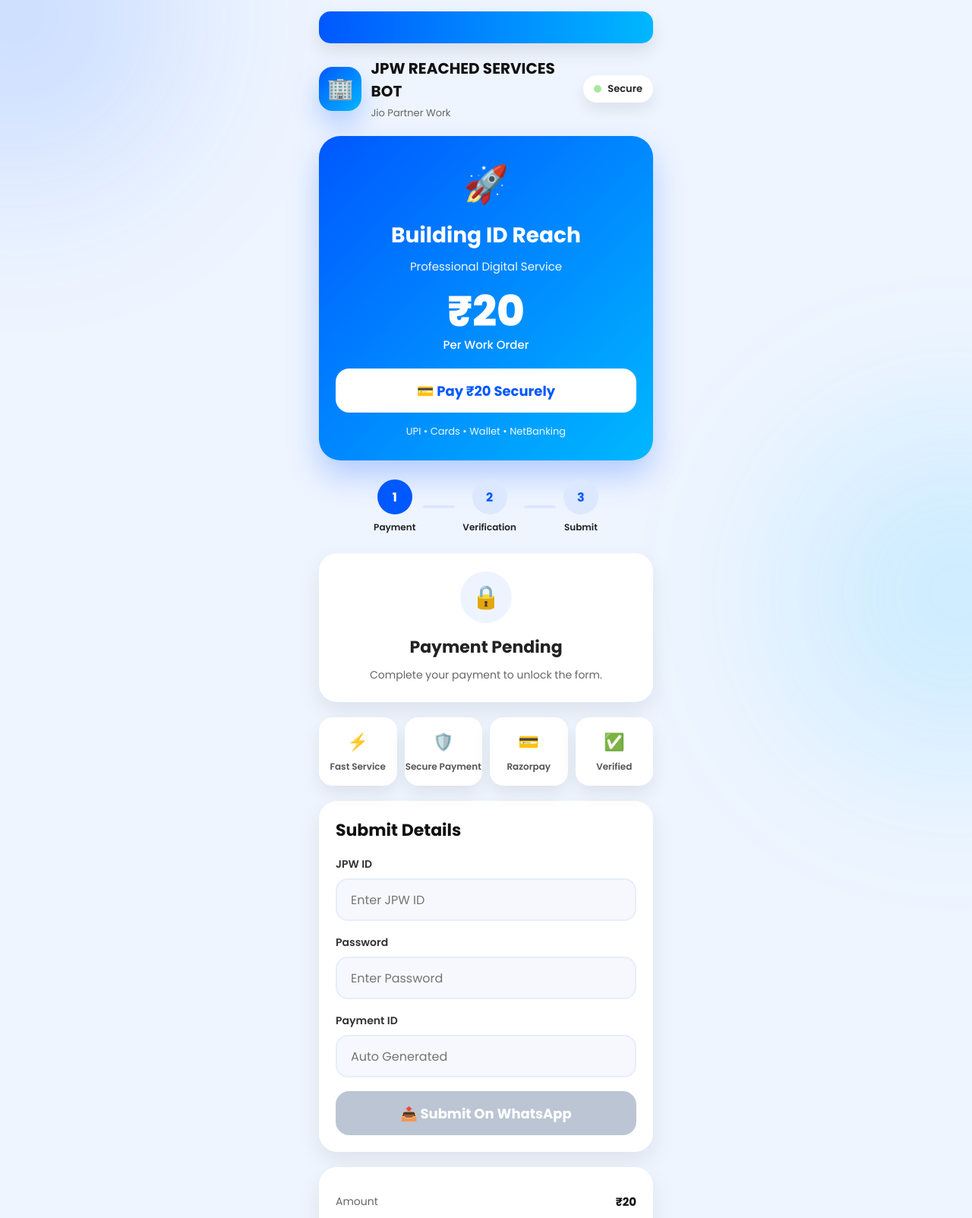
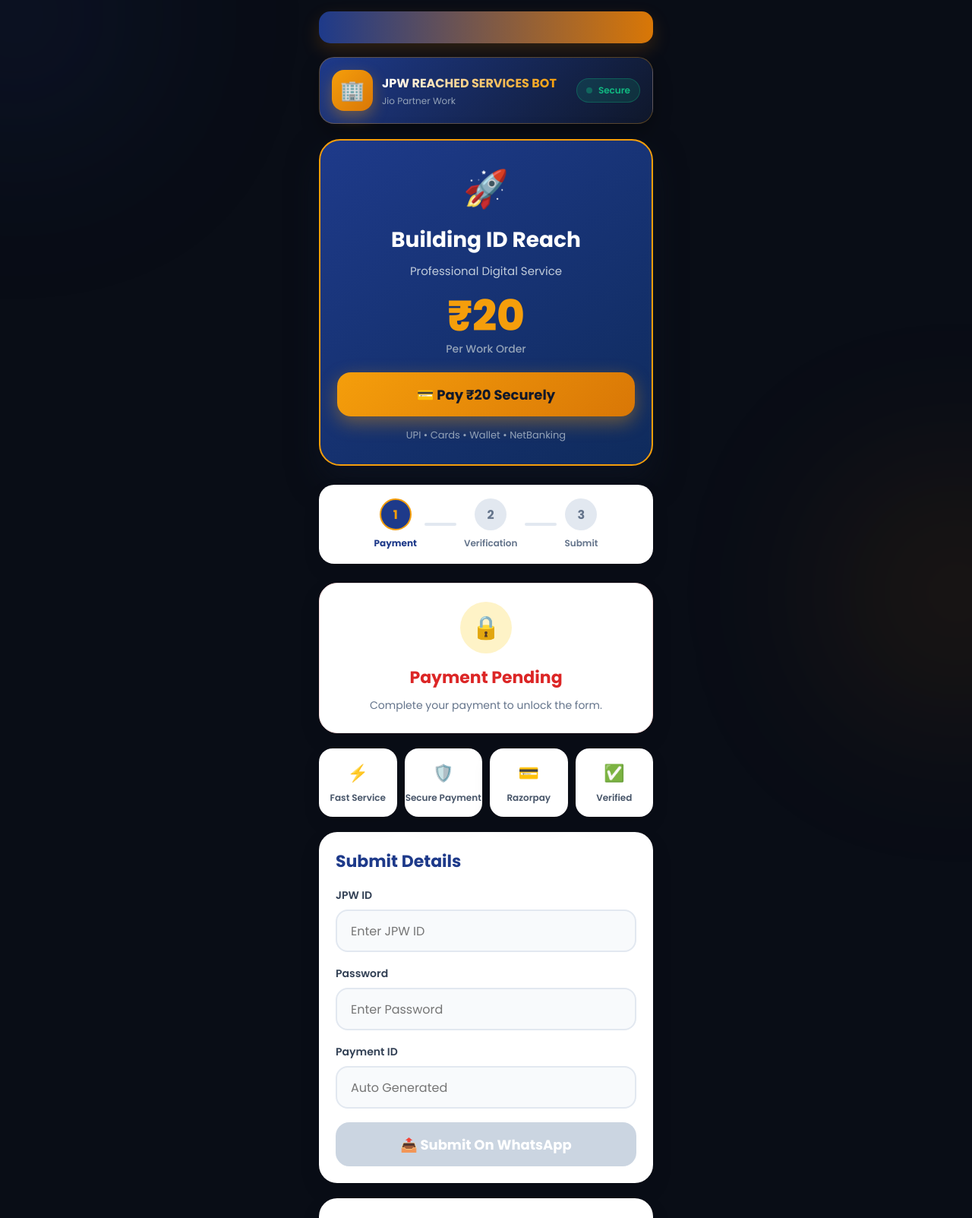
Before and after one commit to Sibay12/Jpw, a website: page index.html in a window 1280 px wide. Shown: the top 1603 px of the page at 76% size. Drawn offline with Linux system fonts and the light colour scheme.

Commit message:
Update style.css

```diff
--- a/style.css
+++ b/style.css
@@ -1,7 +1,6 @@
 /*==================================================
-AINEX JPW PRO v4
+JPW REACHED SERVICES BOT v4
 style.css
-PART 2
 ==================================================*/
 
 *{
@@ -17,11 +16,11 @@ scroll-behavior:smooth;
 }
 
 body{
-background:#eef5ff;
+background:#090d16;
 overflow-x:hidden;
 min-height:100vh;
 position:relative;
-color:#222;
+color:#1e293b;
 }
 
 /* Background */
@@ -32,10 +31,10 @@ top:-180px;
 left:-180px;
 width:400px;
 height:400px;
-background:#0058ff;
+background:radial-gradient(circle, rgba(30, 58, 138, 0.6) 0%, rgba(0,0,0,0) 70%);
 border-radius:50%;
 filter:blur(130px);
-opacity:.18;
+opacity:.6;
 z-index:-2;
 }
 
@@ -45,10 +44,10 @@ bottom:-180px;
 right:-180px;
 width:400px;
 height:400px;
-background:#00b8ff;
+background:radial-gradient(circle, rgba(217, 119, 6, 0.4) 0%, rgba(0,0,0,0) 70%);
 border-radius:50%;
 filter:blur(130px);
-opacity:.18;
+opacity:.6;
 z-index:-2;
 }
 
@@ -64,13 +63,13 @@ padding:15px;
 
 .topBar{
 height:42px;
-background:linear-gradient(90deg,#0058ff,#00b7ff);
+background:linear-gradient(90deg,#1e3a8a,#d97706);
 border-radius:15px;
 overflow:hidden;
 display:flex;
 align-items:center;
 margin-bottom:18px;
-box-shadow:0 10px 25px rgba(0,0,0,.10);
+box-shadow:0 10px 25px rgba(217, 119, 6, .20);
 }
 
 .marquee{
@@ -104,6 +103,11 @@ display:flex;
 justify-content:space-between;
 align-items:center;
 margin-bottom:20px;
+background:linear-gradient(135deg, #1e3a8a, #0f172a);
+border:1px solid rgba(245, 158, 11, 0.3);
+padding:16px;
+border-radius:20px;
+box-shadow:0 10px 25px rgba(0,0,0,.30);
 }
 
 .brand{
@@ -113,47 +117,51 @@ gap:12px;
 }
 
 .logo{
-width:58px;
-height:58px;
-border-radius:18px;
-background:linear-gradient(135deg,#0058ff,#00b7ff);
+width:54px;
+height:54px;
+border-radius:16px;
+background:linear-gradient(135deg,#f59e0b,#d97706);
 display:flex;
 justify-content:center;
 align-items:center;
-font-size:28px;
+font-size:26px;
 color:#fff;
-box-shadow:0 18px 35px rgba(0,88,255,.25);
+box-shadow:0 8px 20px rgba(245, 158, 11, .35);
 }
 
 .brand h1{
-font-size:20px;
+font-size:16px;
 font-weight:700;
-color:#111;
+color:#fff;
+background: linear-gradient(90deg, #ffffff, #f59e0b);
+-webkit-background-clip: text;
+-webkit-text-fill-color: transparent;
 }
 
 .brand p{
-font-size:13px;
-color:#666;
-margin-top:4px;
+font-size:12px;
+color:#94a3b8;
+margin-top:2px;
 }
 
 .liveStatus{
-padding:8px 14px;
-background:#fff;
+padding:6px 12px;
+background:rgba(16, 185, 129, 0.15);
+color:#10b981;
+border:1px solid rgba(16, 185, 129, 0.3);
 border-radius:50px;
 display:flex;
 align-items:center;
 gap:8px;
-font-size:13px;
+font-size:12px;
 font-weight:600;
-box-shadow:0 10px 20px rgba(0,0,0,.08);
 }
 
 .liveStatus span{
-width:10px;
-height:10px;
+width:8px;
+height:8px;
 border-radius:50%;
-background:#18c400;
+background:#10b981;
 animation:blink .9s infinite;
 }
 
@@ -168,12 +176,13 @@ opacity:.30;
 /* Hero */
 
 .heroCard{
-background:linear-gradient(135deg,#0058ff,#00b8ff);
+background:linear-gradient(145deg, #1e3a8a 0%, #0f2b5c 100%);
+border:2px solid #f59e0b;
 border-radius:28px;
 padding:28px 22px;
 text-align:center;
 color:#fff;
-box-shadow:0 20px 40px rgba(0,80,255,.25);
+box-shadow:0 20px 40px rgba(15, 23, 42, .50);
 }
 
 .rocket{
@@ -190,6 +199,7 @@ font-weight:700;
 margin-top:8px;
 font-size:15px;
 opacity:.95;
+color:#cbd5e1;
 }
 
 .price{
@@ -197,13 +207,15 @@ margin-top:20px;
 font-size:56px;
 font-weight:800;
 line-height:1;
+color:#f59e0b;
 }
 
 .price span{
 display:block;
 margin-top:8px;
-font-size:15px;
+font-size:14px;
 font-weight:500;
+color:#94a3b8;
 }
 
 #payBtn{
@@ -212,12 +224,13 @@ height:58px;
 border:none;
 border-radius:18px;
 margin-top:24px;
-background:#fff;
-color:#0058ff;
+background:linear-gradient(135deg,#f59e0b,#d97706);
+color:#0f172a;
 font-size:18px;
 font-weight:700;
 cursor:pointer;
 transition:.30s;
+box-shadow:0 8px 25px rgba(245, 158, 11, .40);
 }
 
 #payBtn:hover{
@@ -227,7 +240,7 @@ transform:translateY(-3px);
 .paymentType{
 margin-top:15px;
 font-size:13px;
-opacity:.95;
+color:#94a3b8;
 }
 
 /* Steps */
@@ -237,6 +250,10 @@ display:flex;
 justify-content:center;
 align-items:center;
 margin:25px 0;
+background:#ffffff;
+padding:18px;
+border-radius:20px;
+box-shadow:0 10px 25px rgba(0,0,0,.08);
 }
 
 .step{
@@ -247,32 +264,39 @@ gap:8px;
 }
 
 .circle{
-width:46px;
-height:46px;
+width:42px;
+height:42px;
 border-radius:50%;
 display:flex;
 justify-content:center;
 align-items:center;
-background:#dbe8ff;
-color:#0058ff;
+background:#e2e8f0;
+color:#64748b;
 font-weight:700;
 transition:.30s;
 }
 
 .step.active .circle{
-background:#0058ff;
-color:#fff;
+background:#1e3a8a;
+color:#f59e0b;
+border:2px solid #f59e0b;
 }
 
 .step p{
 font-size:12px;
 font-weight:600;
+color:#64748b;
+}
+
+.step.active p{
+color:#1e3a8a;
+font-weight:700;
 }
 
 .line{
 width:42px;
 height:4px;
-background:#dbe8ff;
+background:#e2e8f0;
 margin:0 10px;
 border-radius:20px;
 }
@@ -286,6 +310,7 @@ border-radius:24px;
 text-align:center;
 box-shadow:0 12px 30px rgba(0,0,0,.08);
 margin-bottom:20px;
+border:1px solid #fee2e2;
 }
 
 .statusIcon{
@@ -294,7 +319,7 @@ height:68px;
 margin:auto;
 margin-bottom:15px;
 border-radius:50%;
-background:#eef4ff;
+background:#fef3c7;
 display:flex;
 justify-content:center;
 align-items:center;
@@ -304,18 +329,14 @@ font-size:30px;
 .statusCard h3{
 font-size:22px;
 margin-bottom:8px;
+color:#dc2626;
 }
 
 .statusCard p{
 font-size:14px;
-color:#666;
+color:#64748b;
 line-height:24px;
 }
-/*==================================================
-AINEX JPW PRO v4
-style.css
-PART 3
-==================================================*/
 
 /* Feature Grid */
 
@@ -348,7 +369,7 @@ transform:translateY(-4px);
 margin-top:7px;
 font-size:12px;
 font-weight:600;
-color:#555;
+color:#475569;
 }
 
 /* Form */
@@ -365,7 +386,7 @@ margin-bottom:20px;
 font-size:22px;
 font-weight:700;
 margin-bottom:18px;
-color:#111;
+color:#1e3a8a;
 }
 
 .inputBox{
@@ -377,14 +398,14 @@ display:block;
 margin-bottom:8px;
 font-size:14px;
 font-weight:600;
-color:#333;
+color:#334155;
 }
 
 .inputBox input{
 width:100%;
 height:56px;
 padding:0 18px;
-border:2px solid #e7edfb;
+border:2px solid #e2e8f0;
 border-radius:16px;
 font-size:16px;
 outline:none;
@@ -392,17 +413,17 @@ transition:.30s;
 }
 
 .inputBox input:focus{
-border-color:#0058ff;
-box-shadow:0 0 0 4px rgba(0,88,255,.08);
+border-color:#d97706;
+box-shadow:0 0 0 4px rgba(217, 119, 6, .12);
 }
 
 .inputBox input:disabled{
-background:#f6f8fd;
-color:#999;
+background:#f8fafc;
+color:#94a3b8;
 }
 
 .inputBox input[readonly]{
-background:#f6f8fd;
+background:#f8fafc;
 }
 
 #submitBtn{
@@ -410,13 +431,13 @@ width:100%;
 height:58px;
 border:none;
 border-radius:18px;
-background:linear-gradient(135deg,#16a34a,#22c55e);
+background:#25d366;
 color:#fff;
 font-size:18px;
 font-weight:700;
 cursor:pointer;
 transition:.30s;
-box-shadow:0 12px 28px rgba(22,163,74,.25);
+box-shadow:0 12px 28px rgba(37,211,102,.25);
 }
 
 #submitBtn:hover{
@@ -424,7 +445,7 @@ transform:translateY(-3px);
 }
 
 #submitBtn:disabled{
-background:#bcc5d3;
+background:#cbd5e1;
 box-shadow:none;
 cursor:not-allowed;
 }
@@ -444,7 +465,7 @@ display:flex;
 justify-content:space-between;
 align-items:center;
 padding:12px 0;
-border-bottom:1px solid #eef2fb;
+border-bottom:1px solid #f1f5f9;
 }
 
 .infoRow:last-child{
@@ -453,13 +474,13 @@ border-bottom:none;
 
 .infoRow span{
 font-size:14px;
-color:#666;
+color:#64748b;
 }
 
 .infoRow b{
 font-size:15px;
 font-weight:700;
-color:#111;
+color:#0f172a;
 }
 
 /* WhatsApp */
@@ -470,19 +491,21 @@ height:58px;
 display:flex;
 justify-content:center;
 align-items:center;
-background:#25D366;
+background:#0f172a;
+border:1px solid #f59e0b;
 border-radius:18px;
 text-decoration:none;
-color:#fff;
+color:#f59e0b;
 font-size:17px;
 font-weight:700;
-box-shadow:0 12px 28px rgba(37,211,102,.25);
+box-shadow:0 10px 25px rgba(0,0,0,.30);
 transition:.30s;
 margin-bottom:20px;
 }
 
 .supportBtn:hover{
 transform:translateY(-3px);
+background:#1e3a8a;
 }
 
 /* Footer */
@@ -493,15 +516,15 @@ text-align:center;
 }
 
 footer h2{
-font-size:24px;
+font-size:20px;
 font-weight:700;
-color:#0058ff;
+color:#f59e0b;
 }
 
 footer p{
 margin-top:8px;
 font-size:13px;
-color:#666;
+color:#94a3b8;
 }
 
 /* Success */
@@ -509,11 +532,12 @@ color:#666;
 .success{
 background:linear-gradient(135deg,#16a34a,#22c55e)!important;
 color:#fff!important;
+box-shadow:0 8px 25px rgba(22, 163, 74, .40)!important;
 }
 
 .successCard{
 background:#ecfff2!important;
-border:2px solid #16a34a;
+border:2px solid #16a34a!important;
 }
 
 .successIcon{
@@ -528,7 +552,7 @@ width:6px;
 }
 
 ::-webkit-scrollbar-thumb{
-background:#0058ff;
+background:#f59e0b;
 border-radius:20px;
 }
 
@@ -541,17 +565,17 @@ padding:14px;
 }
 
 .logo{
-width:52px;
-height:52px;
-font-size:24px;
+width:48px;
+height:48px;
+font-size:22px;
 }
 
 .brand h1{
-font-size:18px;
+font-size:15px;
 }
 
 .brand p{
-font-size:12px;
+font-size:11px;
 }
 
 .heroCard{
```
